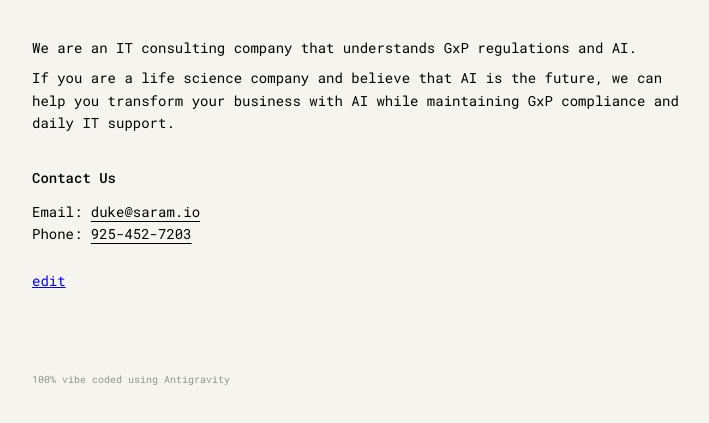
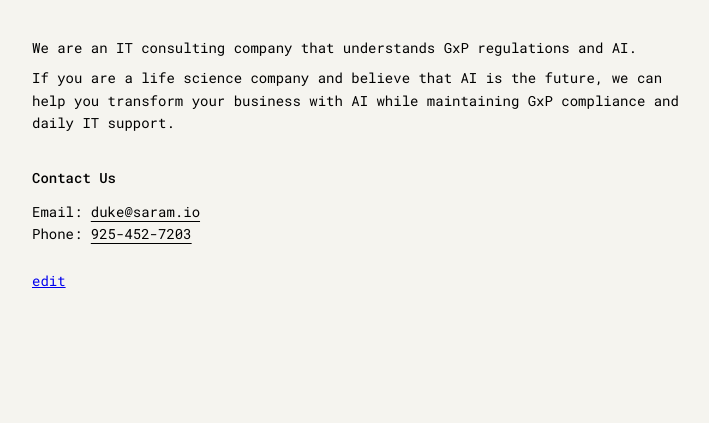
Before and after one commit to duksaramio/2026site, a plain HTML site: page index.html in a window 1280 px wide. Shown: the part 111-534 px from the top of the page, without its empty margins (158-867 px from the left). Drawn offline with nearby package versions, Linux system fonts and the light colour scheme; a web font is replaced by a local one.

Commit message:
Remove footer text from index.html
Removed footer text about coding using Antigravity.

```diff
--- a/index.html
+++ b/index.html
@@ -203,8 +203,6 @@
                 <p><a href="https://github.com/duksaramio/2026site/edit/main/index.html">edit</a></p>
             </div>
         </main>
-
-        <p style="margin-top: 80px; font-size: 10px; opacity: 0.4;">100% vibe coded using Antigravity</p>
     </div>
 </body>
 
```
